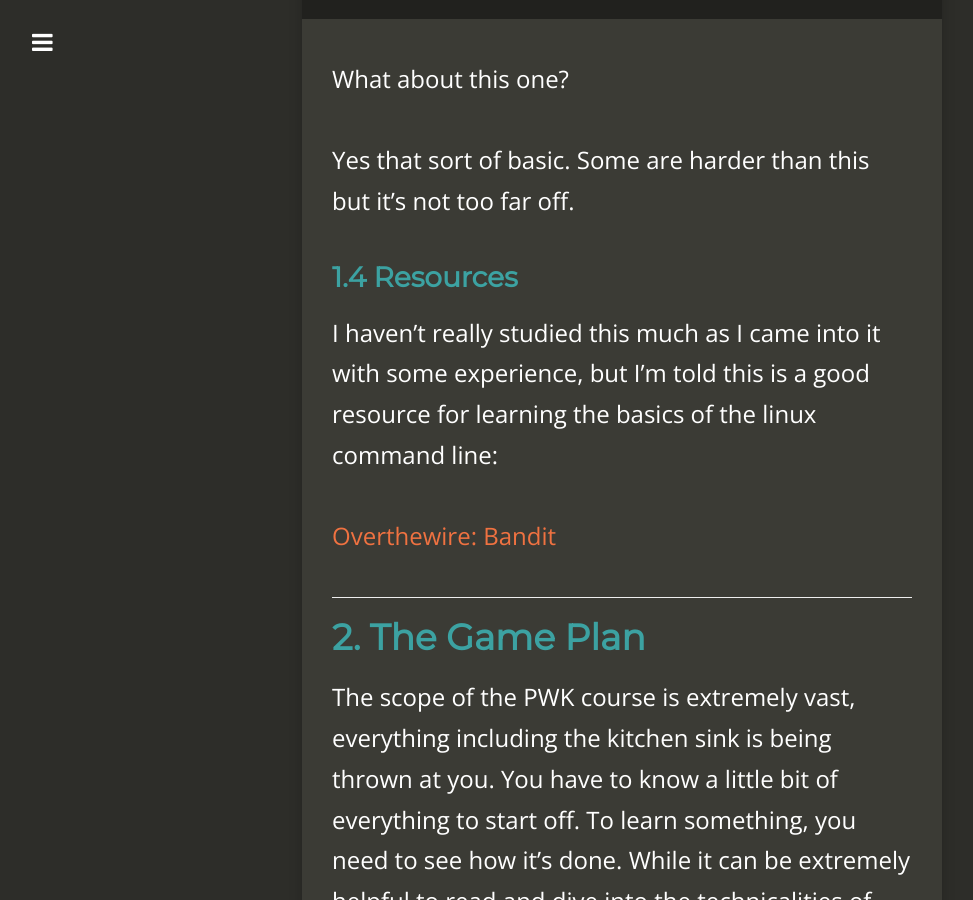
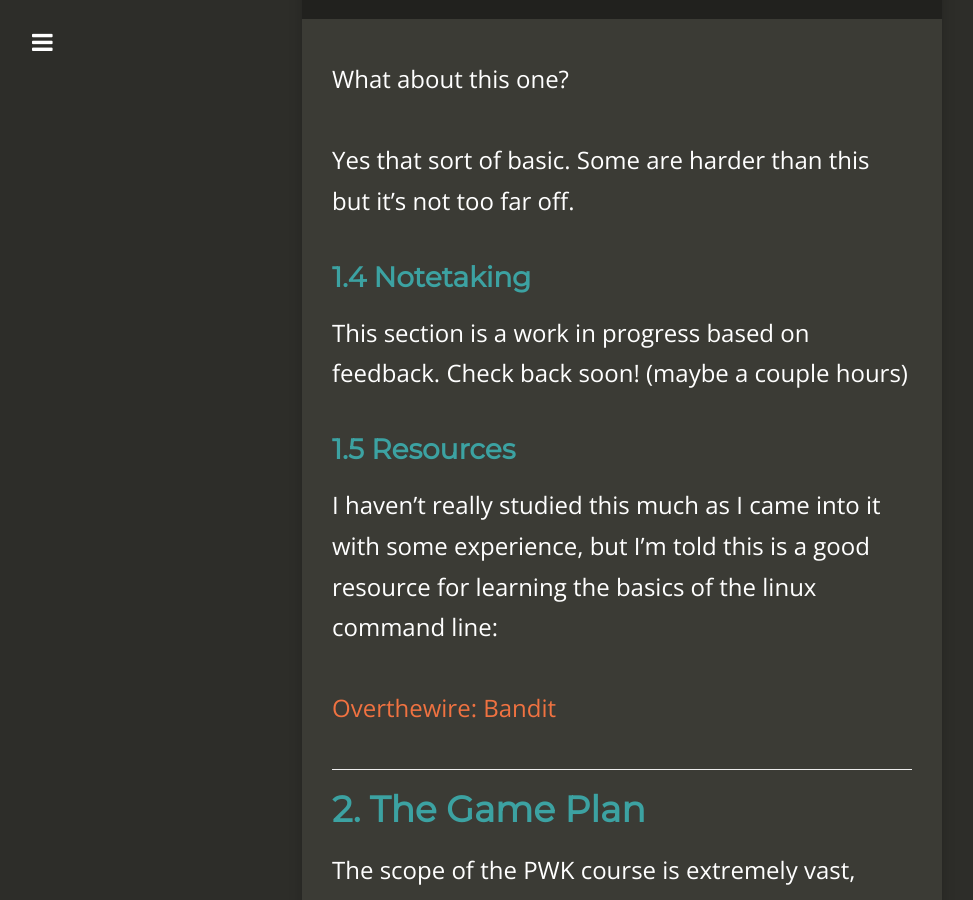
Before and after one commit to Dreamscent/Dreamscent.github.io, a Jekyll site: the page built from _posts/2020-06-01-From-Zero-to-OSCP.md, in a window 1280 px wide and 900 px high, scrolled down 5754 px. Shown: the whole window, without its empty margins (18-991 px from the left). Built offline with Jekyll 4.4.1, drawn with Linux system fonts in a browser that asks for light colours; nearby versions of some CDN libraries; some of the changed text lies outside the part shown.

Commit message:
Update 2020-06-01-From-Zero-to-OSCP.md

```diff
--- a/_posts/2020-06-01-From-Zero-to-OSCP.md
+++ b/_posts/2020-06-01-From-Zero-to-OSCP.md
@@ -132,7 +132,15 @@ Yes that sort of basic. Some are harder than this but it's not too far off.
 
 
 
-### 1.4 Resources
+### 1.4 Notetaking
+
+
+
+This section is a work in progress based on feedback. Check back soon! (maybe a couple hours)
+
+
+
+### 1.5 Resources
 
 
 
```
